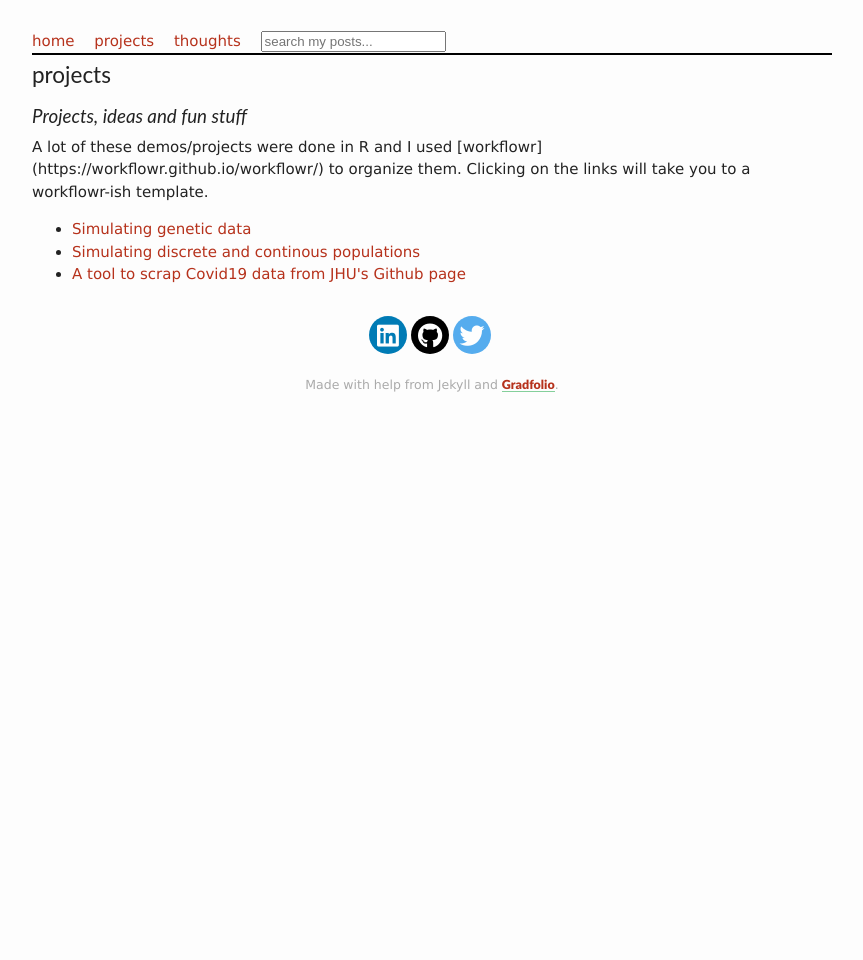
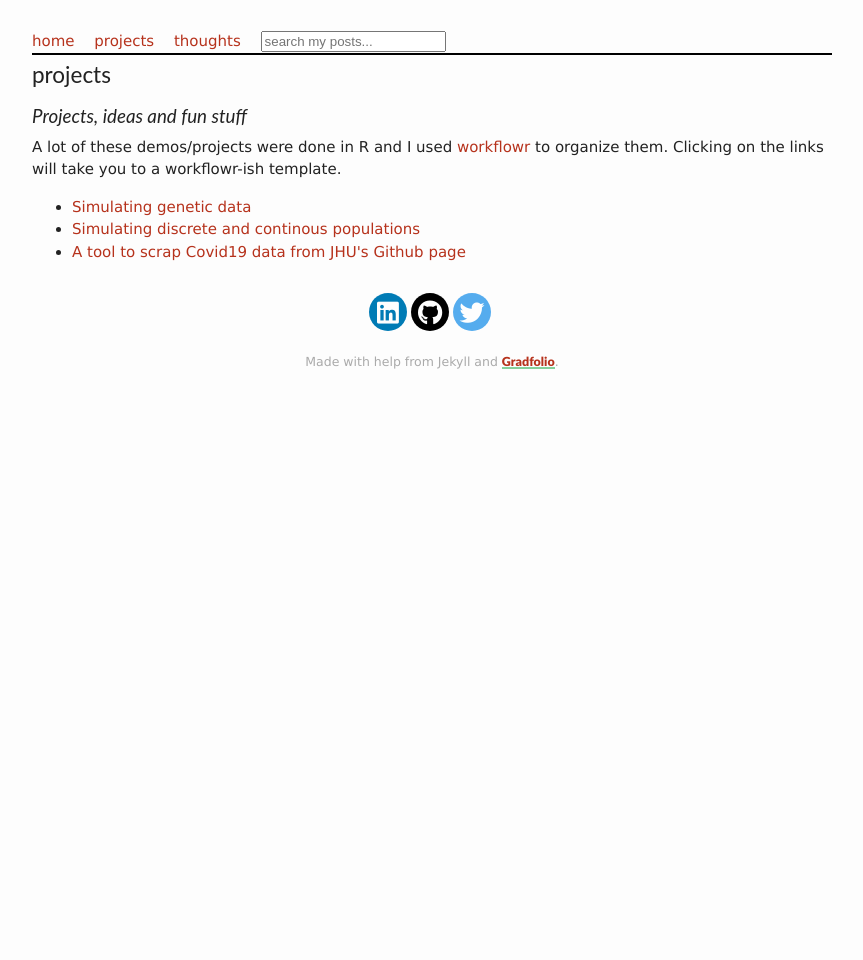
Before and after one commit to tobbyxy/temipete.github.io, a Jekyll site: the page built from projects/index.html, in a window 1280 px wide. Shown: the whole page, without its empty margins (208-1071 px from the left). Built offline with Jekyll 4.4.1, drawn with Linux system fonts in a browser that asks for light colours; nearby versions of some CDN libraries; comment, search, counter and statistics services are not loaded; some of the changed lines change nothing that is shown.

Commit message:
Update index.html

```diff
--- a/projects/index.html
+++ b/projects/index.html
@@ -11,7 +11,7 @@ title: 'Projects'
 	</small>
 </h2>
 
-A lot of these demos/projects were done in R and I used [workflowr](https://workflowr.github.io/workflowr/) to organize them. Clicking on the links will take you to a workflowr-ish template.
+A lot of these demos/projects were done in R and I used <a href='https://workflowr.github.io/workflowr/' target="_blank" rel="noopener noreferrer">workflowr</a> to organize them. Clicking on the links will take you to a workflowr-ish template.
 
 <ul>
   <li> <a href="https://temipete.github.io/isiro/docs/simulating_genotypes.html" target="_blank" rel="noopener noreferrer">Simulating genetic data</a> </li>
```
